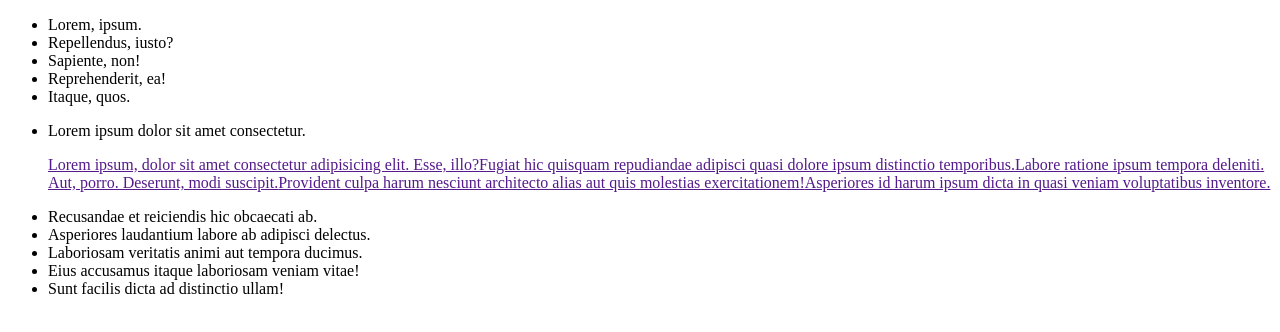
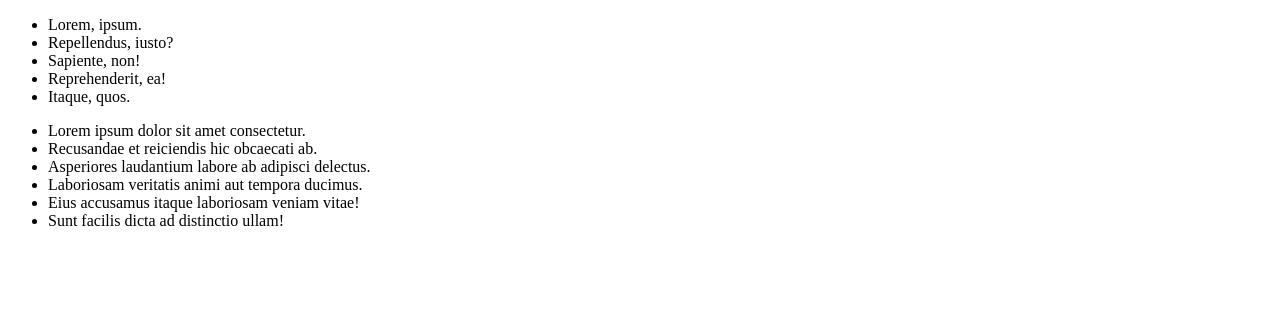
Before and after one commit to VladaBoiko/cautious-guacamole, a plain HTML site: page index.html in a window 1280 px wide. Drawn offline with Linux system fonts and the light colour scheme.

Commit message:
Update index.html

```diff
--- a/index.html
+++ b/index.html
@@ -19,26 +19,6 @@
     </header>
     <ul class="list">
       <li class="item">Lorem ipsum dolor sit amet consectetur.</li>
-      <p>
-        <a href=""
-          ><span
-            >Lorem ipsum, dolor sit amet consectetur adipisicing elit. Esse,
-            illo?</span
-          ><span
-            >Fugiat hic quisquam repudiandae adipisci quasi dolore ipsum
-            distinctio temporibus.</span
-          ><span
-            >Labore ratione ipsum tempora deleniti. Aut, porro. Deserunt, modi
-            suscipit.</span
-          ><span
-            >Provident culpa harum nesciunt architecto alias aut quis molestias
-            exercitationem!</span
-          ><span
-            >Asperiores id harum ipsum dicta in quasi veniam voluptatibus
-            inventore.</span
-          ></a
-        >
-      </p>
       <li class="item">Recusandae et reiciendis hic obcaecati ab.</li>
       <li class="item">Asperiores laudantium labore ab adipisci delectus.</li>
       <li class="item">Laboriosam veritatis animi aut tempora ducimus.</li>
```
